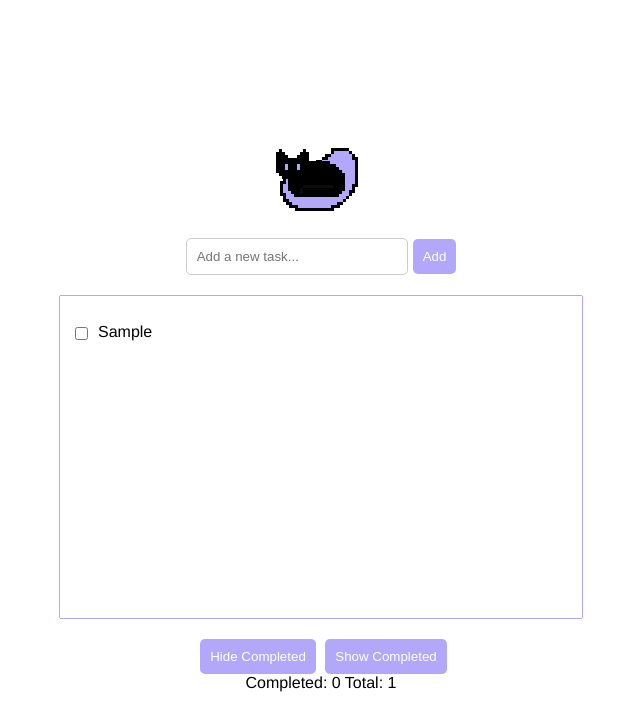
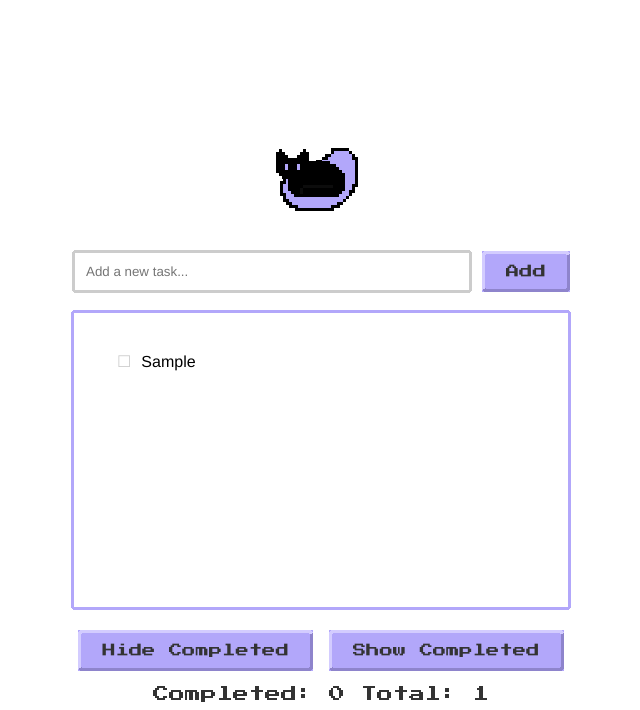
Before and after one commit to Jay-klmnop/my-first-project, a plain HTML site: page index.html in a window 1280 px wide. Both pictures are taken after typing "Sample" into the empty fields and a click on the button "Add". Shown: the part 94-804 px from the top of the page, without its empty margins (319-959 px from the left). Drawn offline with Linux system fonts and the light colour scheme.

Commit message:
second try

```diff
--- a/index.html
+++ b/index.html
@@ -14,19 +14,18 @@
     </div>
     <div class="todo-controls">
         <input type="text" id="todoInput" placeholder="Add a new task...">
-        <button id="addButton" class="btn">Add</button>
+        <button id="addButton" class="pixel-btn">Add</button>
     </div>
     <div class="list-container">
         <ul id="todoList">
-            <!-- To-Do items will be added here dynamically -->
         </ul>
     </div>
     <div class="todo-stats">
-        <button id="hideButton" class="btn">Hide Completed</button>
-        <button id="showButton" class="btn">Show Completed</button>
+        <button id="hideButton" class="pixel-btn">Hide Completed</button>
+        <button id="showButton" class="pixel-btn">Show Completed</button>
         <br>
-        <span id="completedCount">Completed: 0</span>
-        <span id="totalCount">Total: 0</span>
+        <span id="completedCount" class="count">Completed: 0</span>
+        <span id="totalCount" class="count">Total: 0</span>
     </div>
     <script src="script.js"></script>
 </body>
--- a/script.js
+++ b/script.js
@@ -65,27 +65,24 @@ function updateCounter() {
 const input = document.querySelector('#todoInput');
 const addButton = document.querySelector('#addButton');
 const list = document.querySelector('#todoList');
-const clearButton = document.querySelector('#clearButton');
-const showCompletedButton = document.querySelector('#showCompletedButton');
+const hideButton = document.querySelector('#hideButton');
+const showButton = document.querySelector('#showButton');
 
 addButton.addEventListener('click', () => {
     const todoText = input.value.trim();
     if (todoText) {
         const listItem = document.createElement('li');
-        const checkbox = document.createElement('input');
-        checkbox.type = 'checkbox';
         const textSpan = document.createElement('span');
-        textSpan.textContent = ' ' + todoText;
-        checkbox.addEventListener('change', () => {
-            textSpan.classList.toggle('completed');
+        textSpan.textContent = todoText;
+        listItem.appendChild(textSpan);
+        listItem.addEventListener('click', () => {
+            listItem.classList.toggle('completed');
             updateCounter();
         });
-        listItem.appendChild(checkbox);
-        listItem.appendChild(textSpan);
+
         list.appendChild(listItem);
         updateCounter();
         input.value = '';
-
     } else {
         alert('Please enter a todo item.');
     }
@@ -98,18 +95,16 @@ input.addEventListener('keydown', (event) => {
 });
 
 hideButton.addEventListener('click', () => {
-    const items = list.querySelectorAll('li');
-    items.forEach(item => {
-        const checkbox = item.querySelector('input[type="checkbox"]');
-        if (checkbox && checkbox.checked) {
-            item.classList.add('hidden');
+    const completedItems = list.querySelectorAll('.completed');
+    completedItems.forEach(item => {
+       item.style.display = 'none';
         }
-    });
+    );
 });
 
 showButton.addEventListener('click', () => {
-    const completedItems = list.querySelectorAll('.hidden');
-    completedItems.forEach(item => {
-        item.classList.toggle('hidden');
+    const allItems = list.querySelectorAll('li');
+    allItems.forEach(item => {
+        item.style.display = '';
     });
 });
--- a/style.css
+++ b/style.css
@@ -7,7 +7,7 @@ h1 {
 }
 
 body {
-  font-family: 'Franklin Gothic Medium', 'Arial Narrow', Arial, sans-serif;
+  font-family: "Press Start 2P", system-ui;
 }
 
 /* === Character Room === */
@@ -41,54 +41,87 @@ body {
   display: flex;
   justify-content: center;
   align-items: center;
-  margin-top: 20px 0;
+  margin: 20px auto 0;
+  gap: 10px;
+  width: 80%;
+  max-width: 500px;
+  box-sizing: border-box;
+  padding: 12px 1px;
 }
 
 #todoInput {
-  width: 200px;
+  flex-grow: 1;
   padding: 10px;
-  border-radius: 5px;
-  border: 1px solid #ccc;
+  border-radius: 0;
+  border-width: 4px;
+  border-style: solid;
+  border-color: transparent;
+  border-image-source: url(assets/border/border_grey_16px.png);
+  border-image-slice: 4;
+  border-image-repeat: repeat;
+  image-rendering: pixelated;
+  font-family: 'Franklin Gothic Medium', 'Arial Narrow', Arial, sans-serif;
+}
+
+#todoInput:focus {
+  outline: none;
+  border-image-source: url(assets/border/border_black_16px.png);
 }
 
 .list-container {
   width: 80%;
   max-width: 500px;
   min-height: 300px;
-  margin: 20px auto;
-  padding: 9px;
-  border-width: 3px;
+  margin: 5px auto 20px;
+  padding: 12px;
+  box-sizing: border-box;
+  border-width: 4px;
   border-style: solid;
   border-color: transparent;
-  border-image-source: url(assets/border/border_purple.png);
-  border-image-slice: 3;
+  border-image-source: url(assets/border/border_purple_16px.png);
+  border-image-slice: 4;
   border-image-repeat: repeat;
   image-rendering: pixelated;
 }
 
 #todoList {
-  list-style-type: none;
-  padding-left: 0;
+  list-style: none;
+  padding: 15px;
+  margin: 0;
 }
 
 #todoList li {
+  padding: 10px 15px;
+  cursor: pointer;
   display: flex;
   align-items: flex-start;
-  margin: 10px auto;
 }
 
-#todoList li input[type="checkbox"] {
+#todoList li::before {
+  content: '☐';
+  font-size: 16px;
   margin-right: 10px;
-  margin-top: 4px;
+  color: #ccc;
 }
 
-.hidden {
-  display: none;
+#todoList li span {
+  flex-grow: 1;
+  min-width: 0;
+  font-family: 'Franklin Gothic Medium', 'Arial Narrow', Arial, sans-serif;
+  font-size: 16px;
+  word-wrap: break-word;
+  overflow-wrap: break-word;
+  line-height: 1.4;
 }
 
-.completed {
+#todoList li.completed span {
   text-decoration: line-through;
   color: gray;
+}
+
+#todoList li.completed::before {
+  content: '☑';
+  font-size: 16px;
 }
 
 /* === Stats & Buttons === */
@@ -97,12 +130,39 @@ body {
   margin-top: 20px;
 }
 
-.btn {
-  padding: 10px;
-  margin-left: 5px;
-  border-radius: 5px;
+.pixel-btn {
+  appearance: none;
   border: none;
+  padding: 10px 20px;
   background-color: #b2a7fa;
-  color: white;
+  font-family: "Press Start 2P", system-ui;
   cursor: pointer;
+  color: #333;
+  text-align: center;
+  border-width: 4px;
+  border-style: solid;
+  border-color: transparent;
+  border-image-slice: 4;
+  border-image-repeat: repeat;
+  image-rendering: pixelated;
+  border-image-source: url(assets/button/button_purple_v3.png);
 }
+
+.pixel-btn:hover {
+  border-image-source: url(assets/button/button_purple_h_v3.png);
+  color: #474747;
+}
+
+.pixel-btn:active {
+  border-image-source: url(assets/button/button_purple_a_v3.png);
+  color: #141414;
+  position: relative;
+  top: 2px;
+}
+
+.count {
+  font-size: 16px;
+  color: #333;
+  display: inline-block;
+  margin-top: 15px;
+}
```
Also changed, not shown: assets/border/border_black.png (added), assets/border/border_black_16px.png (added), assets/border/border_grey.png (added), assets/border/border_grey_16px.png (added), assets/border/border_purple_16px.png (added), assets/border/border_purple_v2.png (added), assets/button/button_purple.png (added), assets/button/button_purple_a.png (added), assets/button/button_purple_a_v2.png (added), assets/button/button_purple_a_v3.png (added), assets/button/button_purple_h.png (added), assets/button/button_purple_h_v2.png (added), assets/button/button_purple_h_v3.png (added), assets/button/button_purple_v2.png (added), 1 more files.
